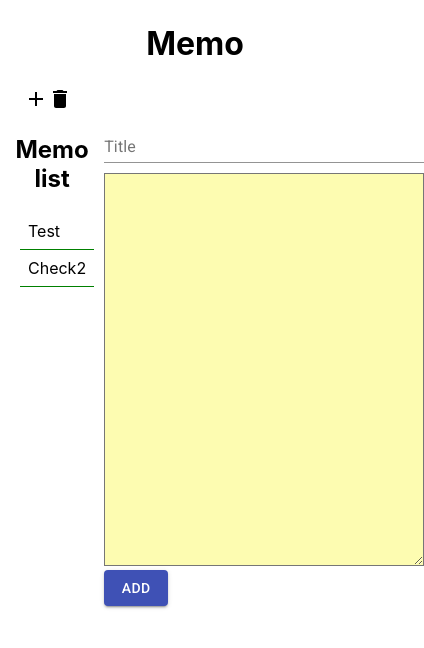
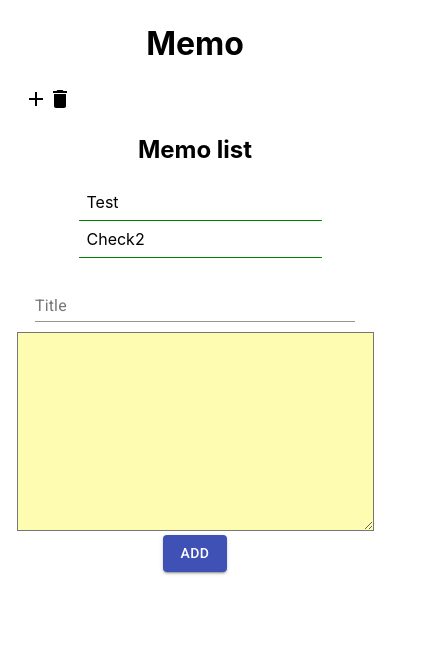
Before and after one commit to YuriShido/memo-app-react-redux-project, a React (Create React App) app: page / in a window 390 px wide. Shown: the top 648 px of the page, 424 px wide, since content can reach past the window. Built offline with nearby package versions, Linux system fonts and the light colour scheme.

Commit message:
add resbonsibe

```diff
--- a/src/App.css
+++ b/src/App.css
@@ -18,6 +18,7 @@
   width: 100%;
   display: flex;
   justify-content: space-around;
+  /* flex-wrap: wrap; */
 }
 
 .memo-list {
@@ -66,7 +67,31 @@ hr {
 .button {
   margin-left: 2rem;
 }
+@media (max-width: 770px) {
+  .main {
+    flex-wrap: wrap;
+  }
+  .memo-file-container {
+    width: 50%;
+  }
+}
+@media (max-width: 480px) {
 
-@media screen {
 
+  .memo-file-container{
+    width: 70%;
+    /* text-align: center; */
+    /* background-color: aquamarine; */
+  }
+
+  .memo-field {
+    width: 90%;
+    height: 30%;
+
+  }
+
+  .memo-box {
+    justify-content: center;
+    text-align: center;
+  }
 }
--- a/src/component/Header.jsx
+++ b/src/component/Header.jsx
@@ -26,11 +26,7 @@ const Header = ({currentProps, setContents, updateContents, deleteContents}) =>
         }
 
     }
-    // const removeHandler = () => {
-    //     deleteContents(currentProps)
-    //     setContents({title:"", contents:"", isNew: true})
-    //     console.log('delete;', currentProps)
-    // }
+
 
     return (
         <div className="header">
```
Also changed, not shown: src/component/MemoFile.jsx (+14 -3 lines).
